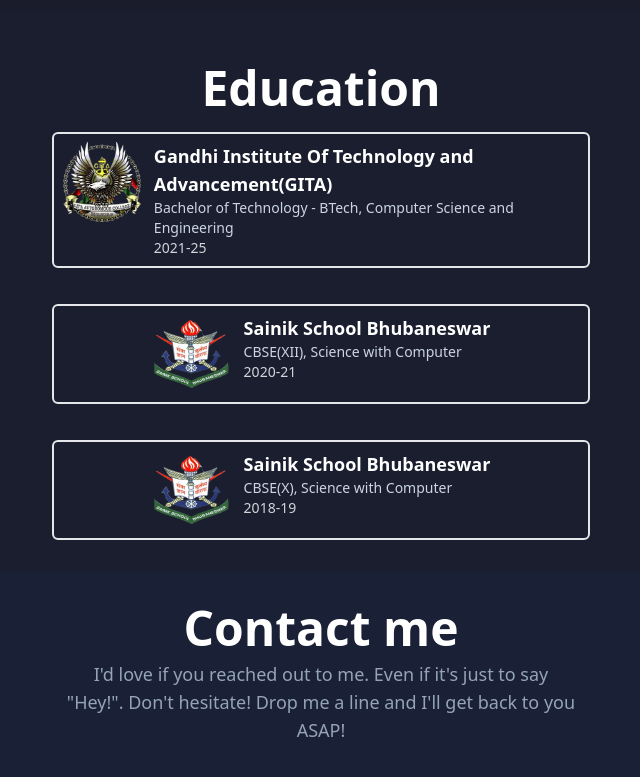
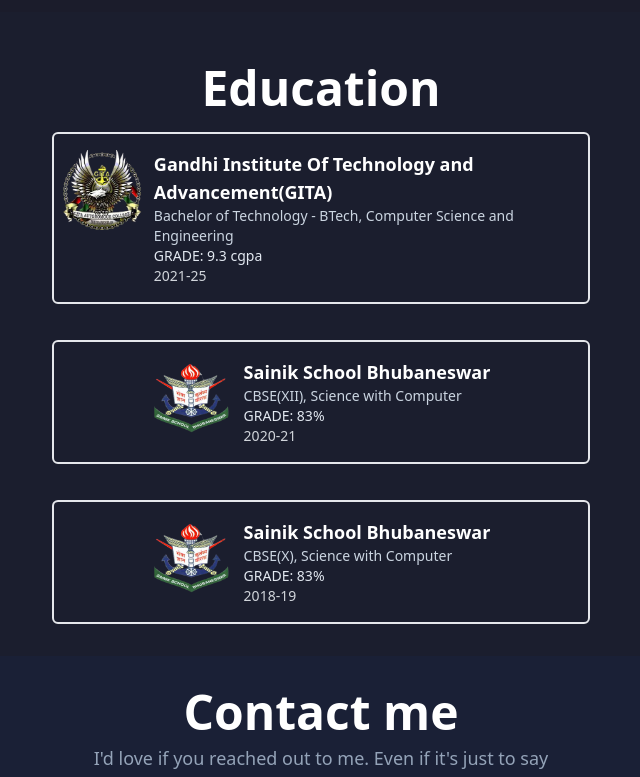
Before and after one commit to Aryank35/portfolio-react-updated, a React (Create React App) app: page / in a window 1280 px wide. Shown: the part 2800-3577 px from the top of the page, without its empty margins (319-959 px from the left). Built offline with nearby package versions, Linux system fonts and the light colour scheme.

Commit message:
added grades in eduction section

```diff
--- a/src/Components/Contact/Contact.jsx
+++ b/src/Components/Contact/Contact.jsx
@@ -11,18 +11,7 @@ const Contact = () => {
   const [email, setEmail] = useState('');
   const [message, setMessage] = useState('');
 
-  const notify = ()=> {
-    toast.success('Message Sent Successfully!', {
-      position: "top-right",
-      autoClose: 5000,
-      hideProgressBar: false,
-      closeOnClick: true,
-      pauseOnHover: true,
-      draggable: true,
-      progress: undefined,
-      theme: "light",
-      });
-  }
+
   const form = useRef();
 
   const sendEmail = (e) => {
@@ -68,7 +57,7 @@ const Contact = () => {
       <h1 className="font-bold text-3xl sm:text-5xl text-center">Contact me</h1>
       <p className="sm:text-lg text-slate-400 w-[90%] sm:w-[50%] text-center mx-auto ">I'd love if you reached out to me. Even if it's just to say "Hey!". Don't hesitate! Drop me a line and I'll get back to you ASAP!</p>
       </div>
-    <div className="flex justify-center items-center w-[90%] sm:w-[40%] bg-[#171721] rounded-xl shadow-md shadow-indigo-400" >
+    <div className="flex justify-center items-center w-[90%] sm:w-[40%] bg-[#171721] rounded-xl shadow-md shadow-indigo-400 mb-8" >
       <form ref={form} onSubmit={sendEmail} className="flex flex-col  py-6 w-[90%] ">
         <h1 className="text-2xl text-white font-bold text-center py-2">Email Me 🚀</h1>
         <label className="text-xl font-bold text-white">Name:</label>
@@ -89,59 +78,3 @@ const Contact = () => {
 };
 
 export default Contact;
-
-// Styles
-// const StyledContactForm = styled.div`
-//   // width: 400px;
-
-//   // form {
-//   //   display: flex;
-//   //   flex-direction: column;
-//   //   width: 80%;
-//   //   justify-content:center;
-
-//   //   font-size: 16px;
-//   //   background-color: #171721
-
-//   //   input {
-//   //     width: 100%;
-//   //     height: 35px;
-//   //     padding: 7px;
-//   //     outline: none;
-//   //     border-radius: 5px;
-//   //     border: 1px solid rgb(220, 220, 220);
-
-//   //     &:focus {
-//   //       border: 2px solid rgba(0, 206, 158, 1);
-//   //     }
-//   //   }
-
-//   //   textarea {
-//   //     max-width: 100%;
-//   //     min-width: 100%;
-//   //     width: 100%;
-//   //     max-height: 100px;
-//   //     min-height: 100px;
-//   //     padding: 7px;
-//   //     outline: none;
-//   //     border-radius: 5px;
-//   //     border: 1px solid rgb(220, 220, 220);
-
-//   //     &:focus {
-//   //       border: 2px solid rgba(0, 206, 158, 1);
-//   //     }
-//   //   }
-
-//   //   label {
-//   //     margin-top: 1rem;
-//   //   }
-
-//   //   input[type="submit"] {
-//   //     margin-top: 2rem;
-//   //     cursor: pointer;
-//   //     background: rgb(249, 105, 14);
-//   //     color: white;
-//   //     border: none;
-//   //   }
-//   // }
-// `;
--- a/src/Components/Education/Card.jsx
+++ b/src/Components/Education/Card.jsx
@@ -1,19 +1,19 @@
 import React from 'react'
-// import data from "../../utills/EduInfo"
 const Card = (props) => {
   return (
         <div className="box1 w-[90%] sm:w-[70%] md:[80%] flex flex-col  border-2 items-center rounded-md">
-                <div className="college-info flex p-2" id='collegeInfo'>
+                <div className="college-info flex py-4 px-2" id='collegeInfo'>
                     <img src={props.img} className='h-[50px] md:h-[80px]' alt="" />
                     <div className="college-details text-white flex flex-col pl-3">
                     <h1 className="collegeName font-semibold md:text-lg text-white ">{props.collegeName}</h1>
                     <p className="course text-slate-300 text-sm">{props.course}</p>
+                    <p className="course text-slate-200 text-sm"> GRADE: {props.grade}</p>
                     <p className='text-gray-300 text-sm'>{props.period}</p>
                 </div>
                 </div>
-                <div className="college-desc md:text-xl text-white hidden " id='collegeDesc'>
+                {/* <div className="college-desc md:text-xl text-white hidden " id='collegeDesc'>
                 I am currently pursuing a Bachelor's degree in Computer Science and Engineering at GITA, Bhubaneswar. I have completed 4 semesters and have a CGPA of 9.3. I have taken courses in Data Structures, Algorithms, Object-Oriented Programming, Database Management Systems, Operating Systems, and Computer Networks, among others. I am learning and working on exciting projects with a team of talented developers.
-                </div>
+                </div> */}
             </div>
 
   )
--- a/src/Components/Education/Education.jsx
+++ b/src/Components/Education/Education.jsx
@@ -16,6 +16,7 @@ const Education = () => {
                             img={card.collegeLogo}
                             collegeName={card.collegeName}
                             course={card.course}
+                            grade = {card.grade}
                             period={card.period}
                             details={card.details}
                         />
--- a/src/Components/Education/Script.js
+++ /dev/null
@@ -1,6 +0,0 @@
-const desc = document.getElementById("collegeDesc");
-const CollegeInfo = document.getElementById("collegeInfo");
-
-CollegeInfo.addEventListener("click",()=>{
-    desc.classList.remove("hidden");
-})
--- a/src/Components/Footer/Footer.jsx
+++ b/src/Components/Footer/Footer.jsx
@@ -6,7 +6,7 @@ const Footer = () => {
     <div className='flex flex-col space-y-7 py-9 bg-[#1c1c27] w-full'>
         <h1 className='text-[#854ce6] sm:text-2xl text-xl font-semibold text-center'>Aryan kumar Mohapatra</h1>
         <div className='nav-links  '>
-        <ul className='flex flex-col items-center sm:flex-row justify-center text-lg sm:space-x-2 font-semibold md:text-xl md:space-x-12 text-white'>
+        <ul className='flex flex-col items-center sm:flex-row justify-center text-lg space-y-2 sm:space-x-2 font-semibold md:text-xl md:space-x-12 text-white'>
             <li><a className='hover:text-purple-400' href="#hero">About</a></li>
             <li><a className='hover:text-purple-400' href="#skills">Skills</a></li>
             <li><a className='hover:text-purple-400' href="#project">Projects</a></li>
--- a/src/utills/EduInfo.js
+++ b/src/utills/EduInfo.js
@@ -4,6 +4,7 @@ const data =[
         collegeName: "Gandhi Institute Of Technology and Advancement(GITA)",
         course: "Bachelor of Technology - BTech, Computer Science and Engineering",
         period: "2021-25",
+        grade:"9.3 cgpa",
         details: "I am currently pursuing a Bachelor's degree in Computer Science and Engineering at GITA, Bhubaneswar. I have completed 4 semesters and have a CGPA of 9.3. I have taken courses in Data Structures, Algorithms, Object-Oriented Programming, Database Management Systems, Operating Systems, and Computer Networks, among others. I am learning and working on exciting projects with a team of talented developers."
     },
     {
@@ -11,6 +12,7 @@ const data =[
         collegeName: "Sainik School Bhubaneswar",
         course: "CBSE(XII), Science with Computer",
         period: "2020-21",
+        grade:"83%",
         details: "During my time at Sainik School Bhubaneswar, I was exposed to a comprehensive curriculum that fostered academic excellence, character development, and leadership skills. The school's rigorous academic program, combined with a strong emphasis on discipline and values, laid a solid foundation for my future endeavors."
     },
     {
@@ -18,6 +20,7 @@ const data =[
         collegeName: "Sainik School Bhubaneswar",
         course: "CBSE(X), Science with Computer",
         period: "2018-19",
+        grade:"83%",
         details: "During my time at Sainik School Bhubaneswar, I was exposed to a comprehensive curriculum that fostered academic excellence, character development, and leadership skills. The school's rigorous academic program, combined with a strong emphasis on discipline and values, laid a solid foundation for my future endeavors."
     }
 ]
```
